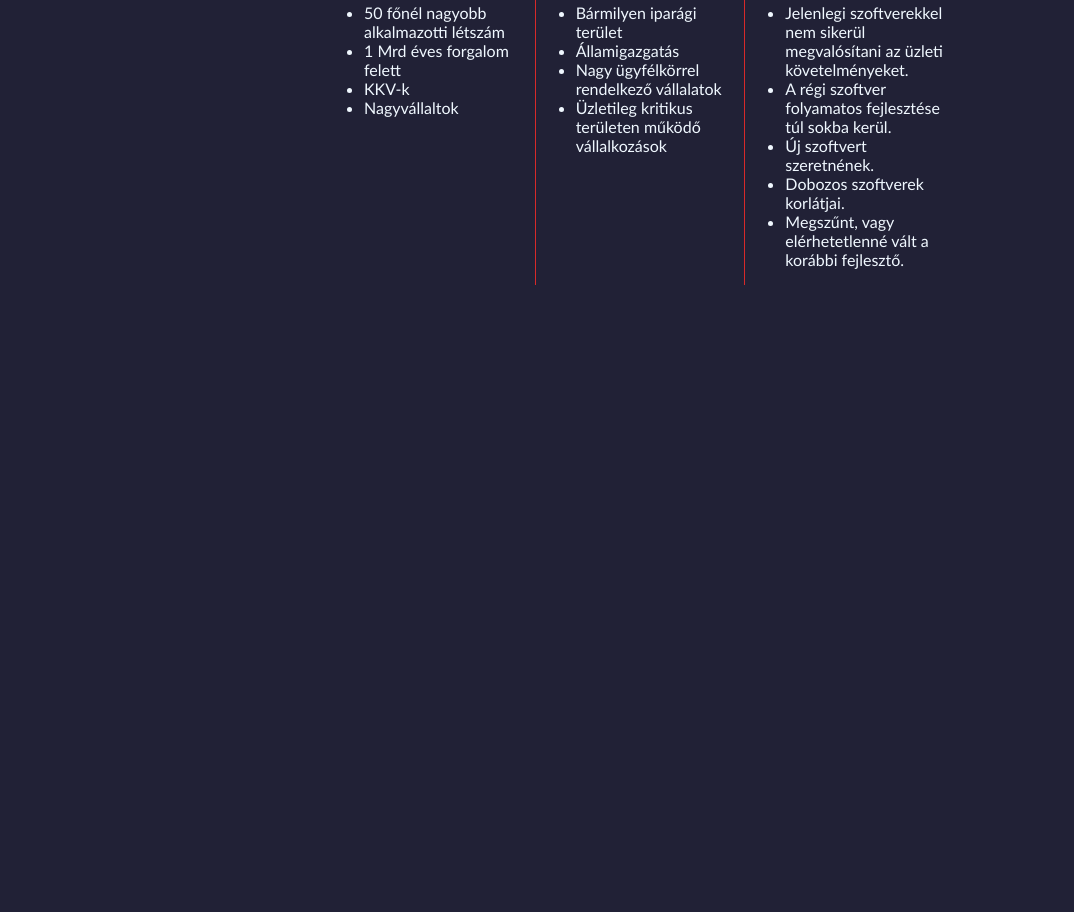
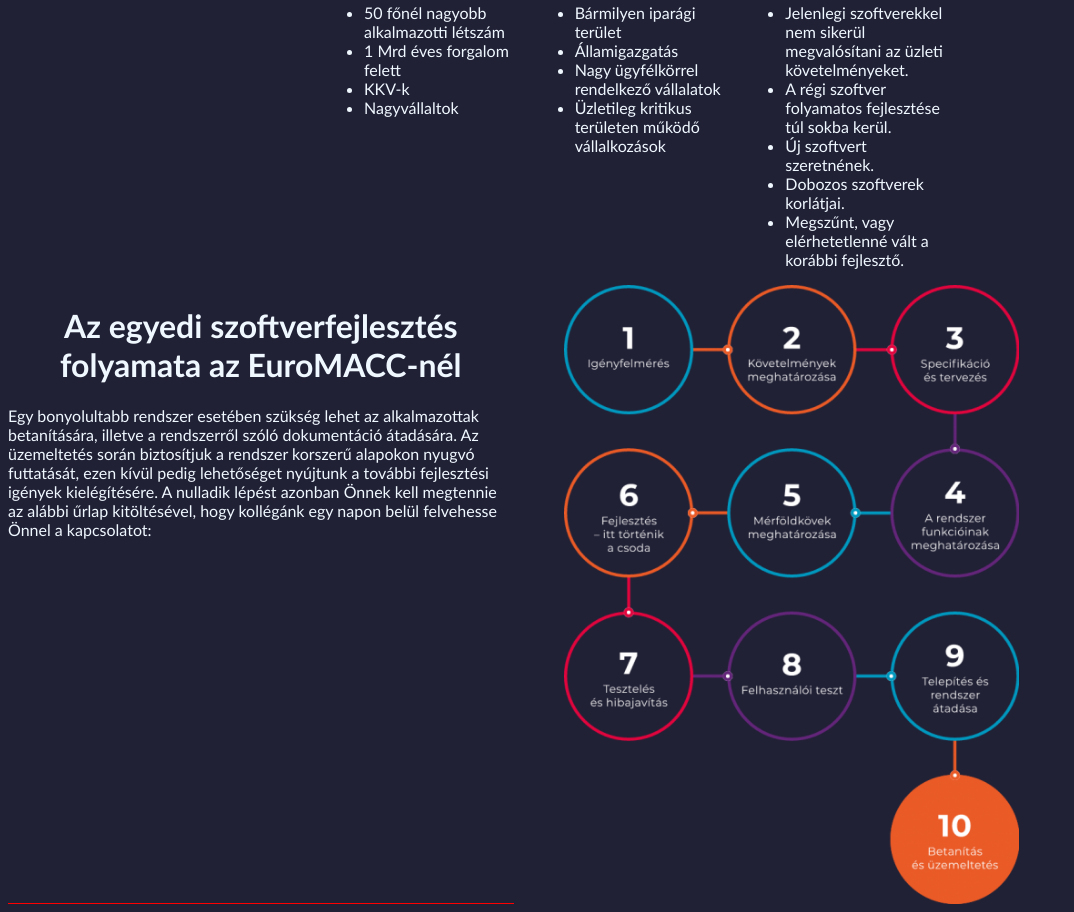
Before and after one commit to KSZBence/GRID2, a plain HTML site: page index.html in a window 1280 px wide. Shown: the part 403-1315 px from the top of the page, without its empty margins (0-1074 px from the left). Before the commit the page ends 800 px from the top, so only its background shows below. Drawn offline with Linux system fonts and the light colour scheme.

Commit message:
10. 20.ora

```diff
--- a/index.html
+++ b/index.html
@@ -58,8 +58,22 @@
                 </ul>
             </div>
         </div>
-        <div></div>
-        <div></div>
+    </div>
+    <div id="folyamat">
+        <div id="elso">
+            <h1>Az egyedi szoftverfejlesztés folyamata az EuroMACC-nél</h1>
+            <P>
+                Egy bonyolultabb rendszer esetében szükség lehet az alkalmazottak betanítására, illetve a rendszerről
+                szóló dokumentáció átadására. Az üzemeltetés során biztosítjuk a rendszer korszerű alapokon nyugvó
+                futtatását, ezen kívül pedig lehetőséget nyújtunk a további fejlesztési igények kielégítésére.
+
+                A nulladik lépést azonban Önnek kell megtennie az alábbi űrlap kitöltésével, hogy kollégánk egy napon
+                belül felvehesse Önnel a kapcsolatot:
+            </p>
+        </div>
+        <div id="masodik">
+           <img src="kepek/folyamatabra-1-500x680.png" alt="folyamatabra">
+        </div>
     </div>
 </body>
 
--- a/stilus.css
+++ b/stilus.css
@@ -1,70 +1,100 @@
-body{
+body {
     font-family: 'Gill Sans', 'Gill Sans MT', Calibri, 'Trebuchet MS', sans-serif;
     color: aliceblue;
     background-color: rgb(33, 33, 54);
 }
-#container{
+
+#container {
     width: 50%;
     margin: auto;
 }
-h1{
+
+h1 {
     text-align: center;
 }
-#menu{
+
+#menu {
     display: grid;
-    grid-template-columns: repeat(6,1fr);
+    grid-template-columns: repeat(6, 1fr);
     text-align: left;
     width: 50%;
 }
-#menu li{
+
+#menu li {
     list-style-type: none;
     font-weight: bold;
     padding: 0.8em;
     cursor: pointer;
 
 }
-#menu li:hover{
+
+#menu li:hover {
     background-color: rgb(22, 22, 36);
 }
 
-#resz{
+#resz {
     display: grid;
     grid-template-columns: 1fr 1fr 1fr;
 
 }
-.tartalom h3{
+
+.tartalom h3 {
     text-align: center;
 }
-.tartalom img{
+
+.tartalom img {
     width: 150px;
 
 }
-.tartalom{
+
+.tartalom {
     text-align: center;
 }
 
-.tartalom ul{
+.tartalom ul {
     text-align: left;
 }
 
-#kozepso{
-    border-left:solid 1px rgb(214, 42, 42);
-    border-right:solid 1px rgb(214, 42, 42);
+#folyamat {
+    text-align: left;
+    width: 80%;
+    display: grid;
+    grid-template-columns: 1fr 1fr;
 }
 
-@media only screen and (max-width: 600px){
+#folyamat li{
+    text-align: left;
 
-    #menu{
+}
+
+
+
+#folyamat img {
+    width: 90%;
+    float: right;
+}
+
+#elso{
+    border-bottom: 1px red solid;
+}
+
+
+
+@media only screen and (max-width: 600px) {
+
+    #menu {
         display: grid;
         grid-template-columns: 1fr;
         text-align: left;
         width: 100%;
     }
-    #container{
+
+    #container {
         width: 100%;
         margin: auto;
     }
-    #resz{
+
+    #resz {
         display: grid;
         grid-template-columns: 1fr;
 
```
Also changed, not shown: kepek/letöltés.png (added), kepek/letöltés2.png (added).
